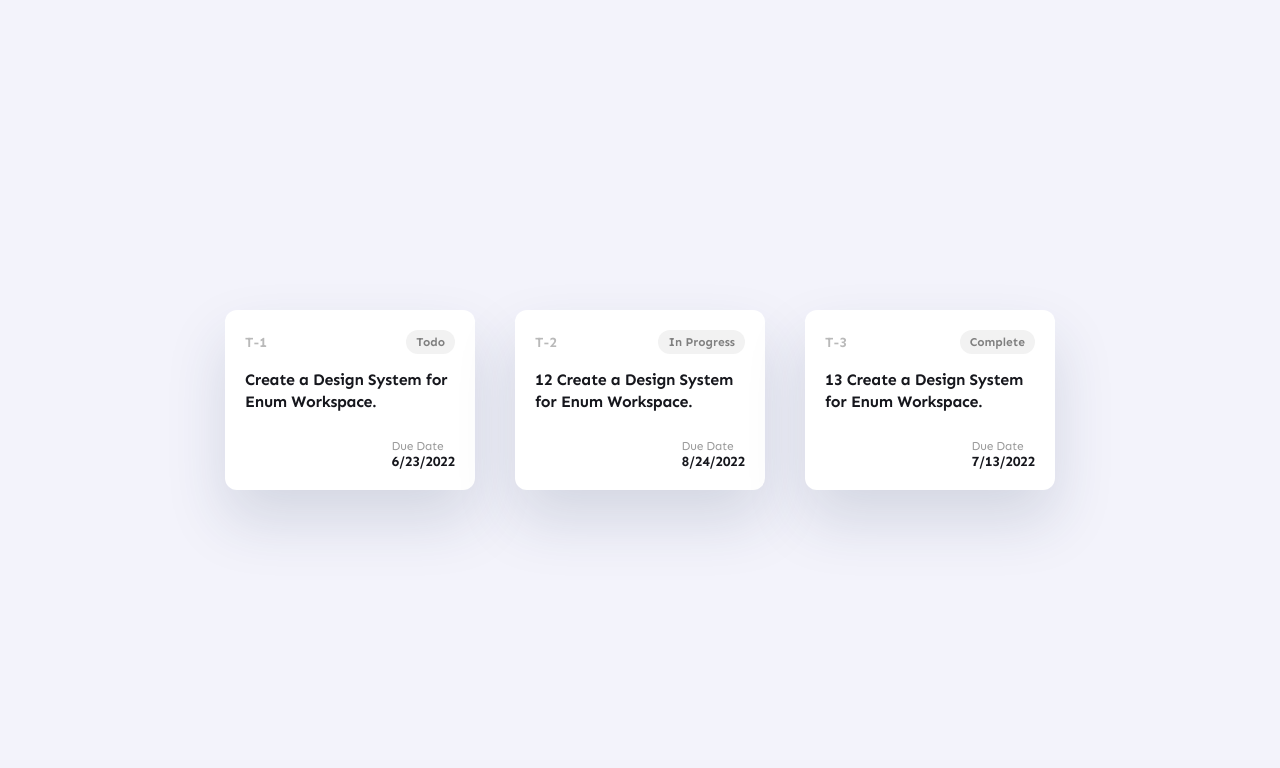
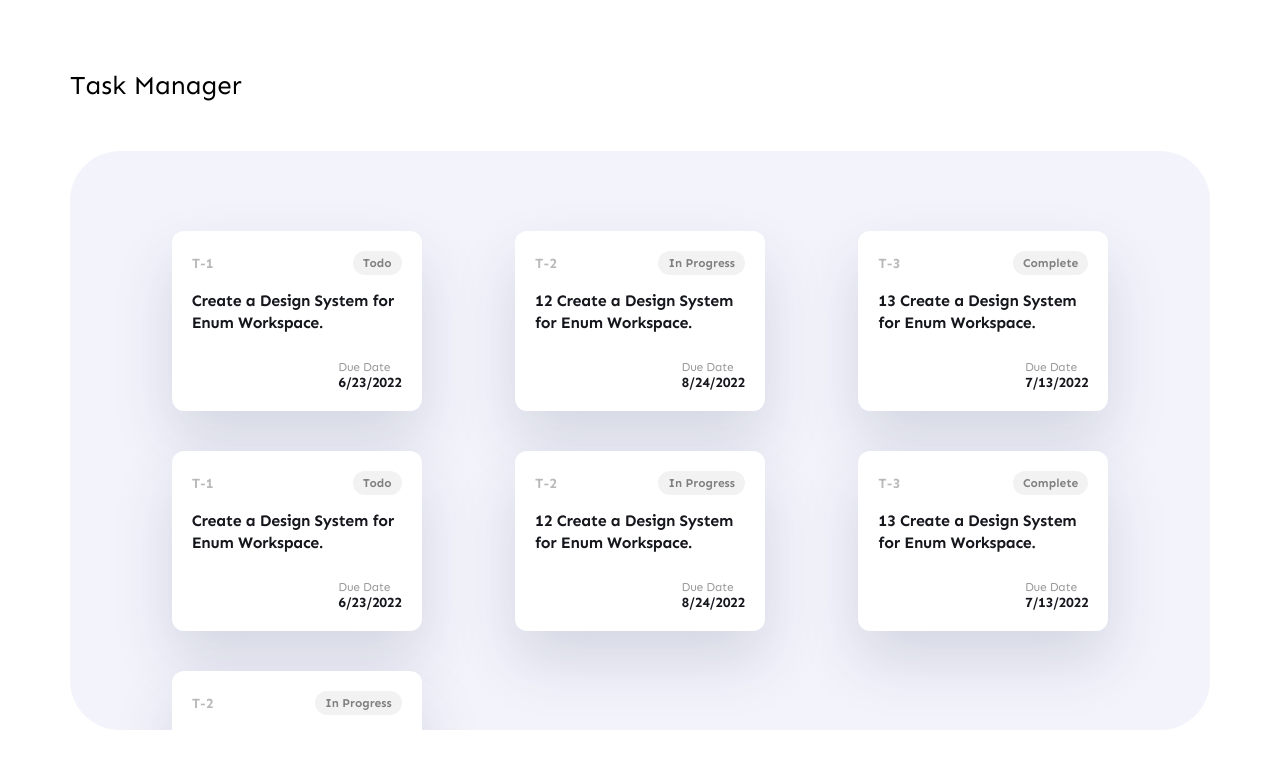
Before and after one commit to shapovalov-sasha/Task-Manager, a React (Create React App) app: page / in a window 1280 px wide. Shown: the top 768 px of the page. Built offline with nearby package versions, Linux system fonts and the light colour scheme.

Commit message:
assingnment 1 - Task Viewer solution

```diff
--- a/src/App.css
+++ b/src/App.css
@@ -1,7 +1,20 @@
 .app-container {
-  background-color: #f3f3fb;
   min-height: 100vh;
   display: flex;
-  justify-content: center;
-  align-items: center;
+  padding: 70px;
+  max-height: 100vh;
 }
+
+.app-content {
+  flex: 1;
+  display: grid;
+  grid-template-rows: max-content auto;
+}
+
+.app-content h3 {
+  font-style: normal;
+  font-weight: 400;
+  font-size: 26px;
+  line-height: 31px;
+  margin: 0 0 50px;
+}
--- a/src/App.js
+++ b/src/App.js
@@ -1,5 +1,5 @@
 import "./App.css";
-import TaskCard from "./components/task-card/TaskCard";
+import TaskViewer from "./components/task-viewer/TaskViewer";
 
 function App() {
   const data = [
@@ -21,28 +21,38 @@ function App() {
       status: "Complete",
       dueDate: new Date(2022, 6, 13),
     },
+    {
+      id: "T-1",
+      name: "Create a Design System for Enum Workspace.",
+      status: "Todo",
+      dueDate: new Date(2022, 5, 23),
+    },
+    {
+      id: "T-2",
+      name: "12 Create a Design System for Enum Workspace.",
+      status: "In Progress",
+      dueDate: new Date(2022, 7, 24),
+    },
+    {
+      id: "T-3",
+      name: "13 Create a Design System for Enum Workspace.",
+      status: "Complete",
+      dueDate: new Date(2022, 6, 13),
+    },
+    {
+      id: "T-2",
+      name: "12 Create a Design System for Enum Workspace.",
+      status: "In Progress",
+      dueDate: new Date(2022, 7, 24),
+    },
   ];
 
   return (
     <div className="app-container">
-      <TaskCard
-        id={data[0].id}
-        status={data[0].status}
-        name={data[0].name}
-        dueDate={data[0].dueDate}
-      />
-      <TaskCard
-        id={data[1].id}
-        status={data[1].status}
-        name={data[1].name}
-        dueDate={data[1].dueDate}
-      />
-      <TaskCard
-        id={data[2].id}
-        status={data[2].status}
-        name={data[2].name}
-        dueDate={data[2].dueDate}
-      />
+      <div className="app-content">
+        <h3>Task Manager</h3>
+        <TaskViewer taskList={data} />
+      </div>
     </div>
   );
 }
--- a/src/components/task-card/TaskCard.css
+++ b/src/components/task-card/TaskCard.css
@@ -8,7 +8,6 @@
   grid-template-rows: max-content auto max-content;
   padding: 20px;
   gap: 15px;
-  margin: 20px;
 }
 
 .card-wrapper p {
--- /dev/null
+++ b/src/components/task-viewer/TaskViewer.css
@@ -0,0 +1,14 @@
+.task-viewer-container {
+  background-color: #f3f3fb;
+  border-radius: 50px;
+  padding: 80px;
+  overflow-y: scroll;
+}
+
+.task-list-container {
+  display: grid;
+  grid-template-columns: repeat(auto-fill, minmax(250px, 1fr));
+  grid-auto-rows: minmax(min-content, max-content);
+  justify-items: center;
+  gap: 40px 50px;
+}
--- /dev/null
+++ b/src/components/task-viewer/TaskViewer.js
@@ -0,0 +1,22 @@
+import "./TaskViewer.css";
+import TaskCard from "../task-card/TaskCard";
+
+function TaskViewer(props) {
+  return (
+    <div className="task-viewer-container">
+      <div className="task-list-container">
+        {props.taskList.map((item, index) => (
+          <TaskCard
+            key={index}
+            id={item.id}
+            status={item.status}
+            name={item.name}
+            dueDate={item.dueDate}
+          />
+        ))}
+      </div>
+    </div>
+  );
+}
+
+export default TaskViewer;
```
